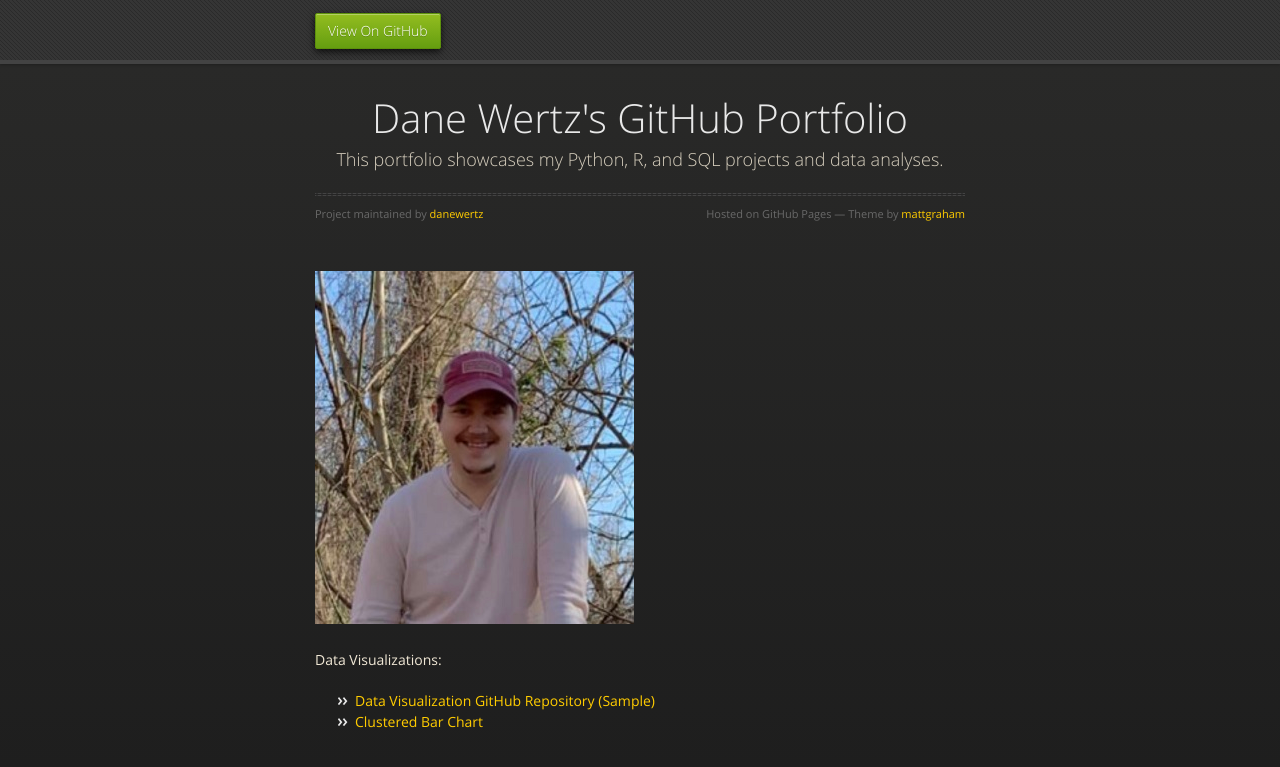
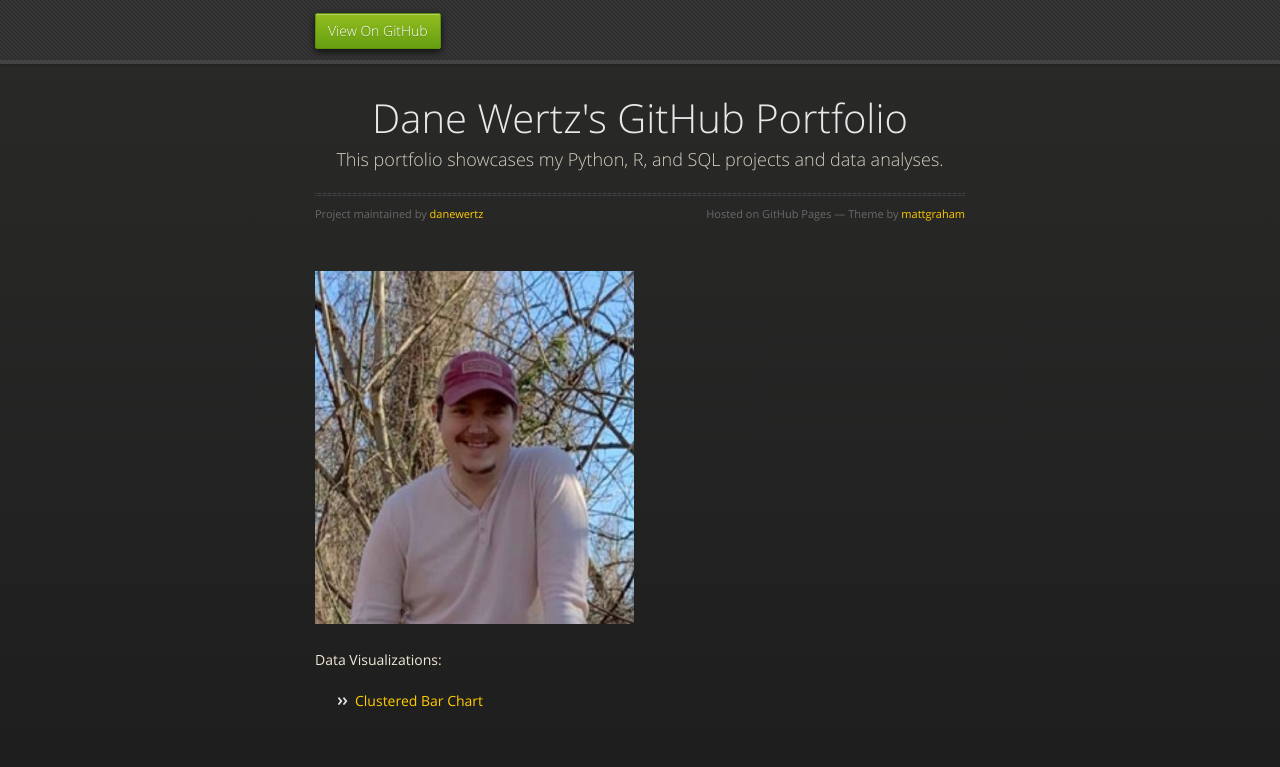
Before and after one commit to danewertz/danewertz.github.io, a Jekyll site: the page built from index.md, in a window 1280 px wide. Shown: the top 767 px of the page. Built offline with Jekyll 4.4.1, drawn with Linux system fonts in a browser that asks for light colours.

Commit message:
Update index.md

```diff
--- a/index.md
+++ b/index.md
@@ -6,5 +6,4 @@ layout: default
 
 Data Visualizations:
 
-- [Data Visualization GitHub Repository (Sample)](https://github.com/danewertz/SampleDataViz)
 - [Clustered Bar Chart](/DataVisualizations/index.md)
```
